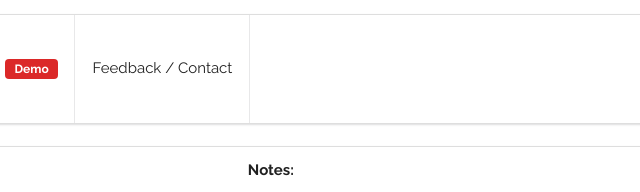
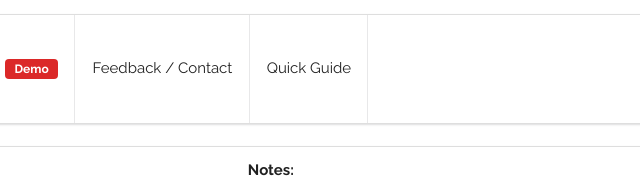
Before and after one commit to Icomanman/beam-table, a website with bundled scripts: page index.html in a window 1280 px wide. Shown: the top 192 px of the page, 252-892 px from the left. Built offline with nearby package versions, Linux system fonts and the light colour scheme; some icons are missing.

Commit message:
feat: added quick guide.

```diff
--- a/index.html
+++ b/index.html
@@ -50,6 +50,7 @@
       </div>
       <!-- <a class="item" href="http://emdengineers.com"> About Us </a> -->
       <a class="item" href="https://forms.gle/tghY28P2SaeBEXXD6"> Feedback / Contact </a>
+      <a class="item" href="/public/Quick-Guide-emd-aci-Beam-table-demo.pdf"> Quick Guide </a>
    </nav>
 
    <main id="app">
```
Also changed, not shown: 1 other file.
